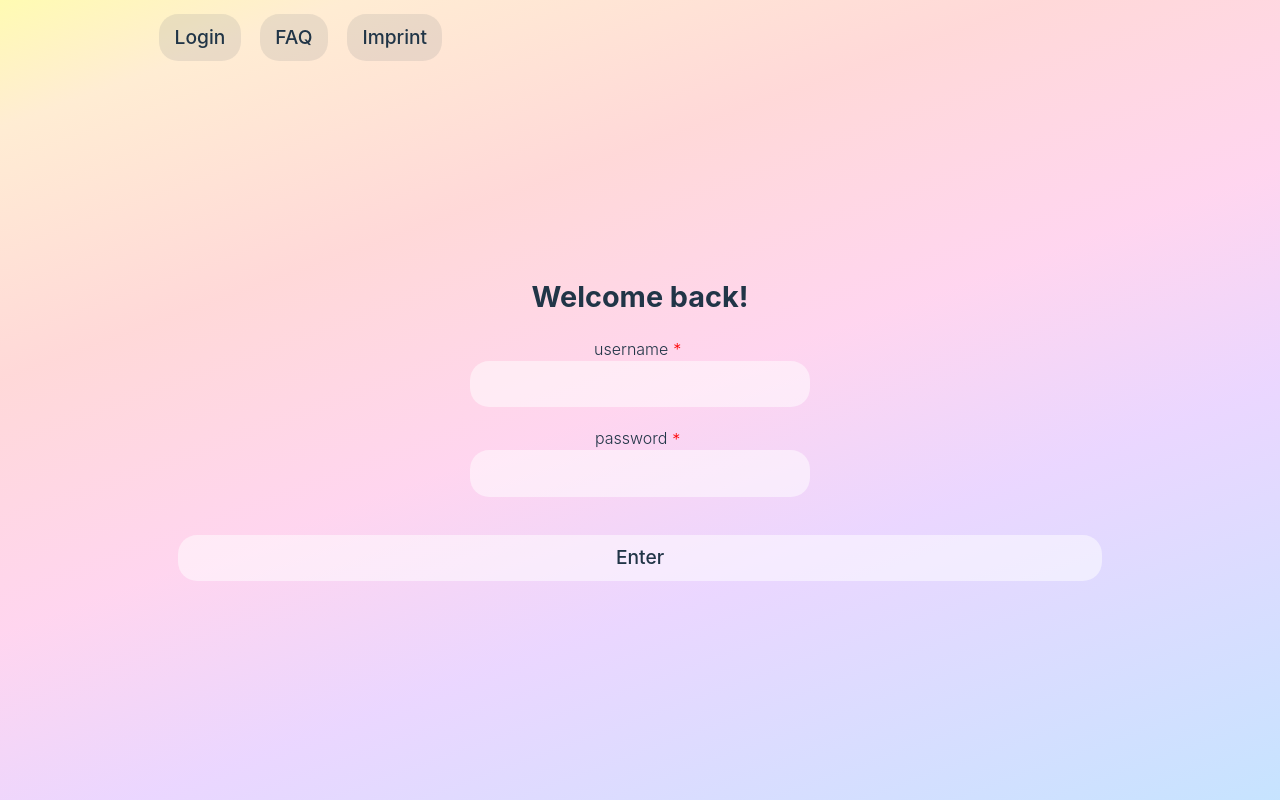
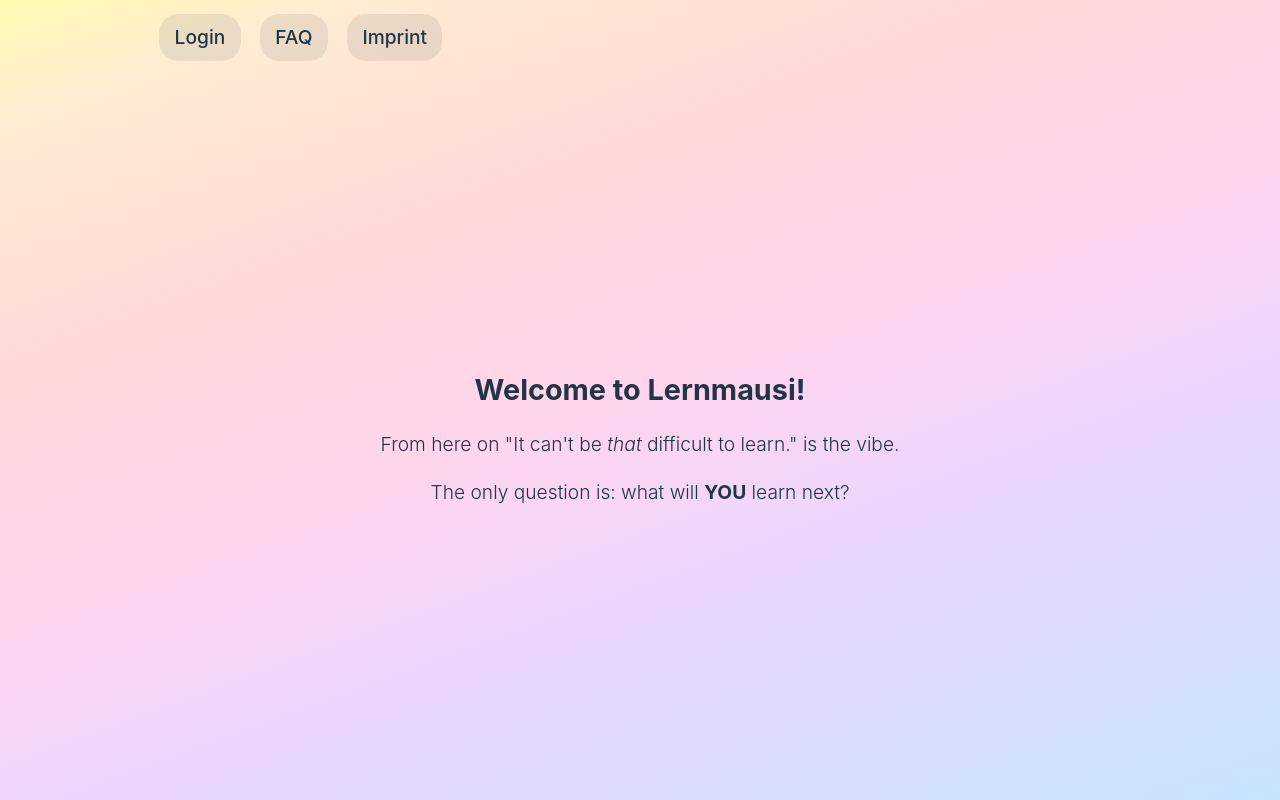
Before and after one commit to extra-jalapenos/apprendio-flashcard-app-frontend, a React (Vite) app: page / in a window 1280 px wide. Built offline with nearby package versions, Linux system fonts and the light colour scheme.

Commit message:
add home splash

```diff
--- a/src/App.jsx
+++ b/src/App.jsx
@@ -2,6 +2,7 @@ import { useEffect, useState } from 'react'
 import { initSession, sessionContext, userContext, practiceContext } from './context'
 import { Routes, Route, useNavigate } from 'react-router-dom'
 import Start from "./components/Start"
+import Home from './components/home/home'
 import CreateEntry from './components/creatingentries/CreateEntry'
 import CreateCategory from './components/categories/CreateCategory'
 import LoadPractice from './components/practice/LoadCategory'
@@ -85,7 +86,7 @@ export default function App() {
         <Header />
         <main>
           <Routes>
-            <Route path={"/"} element={<Login />}/>
+            <Route path={"/"} element={<Home />}/>
             <Route path={"/start"} element={<Start />}/>
             <Route path={"/login"} element={<Login />}/>
             <Route path={"/register"} element={<Register />}/>
--- /dev/null
+++ b/src/components/home/home.jsx
@@ -0,0 +1,9 @@
+export default function Home() {
+  return(
+    <div className="center">
+      <h2>Welcome to Lernmausi!</h2>
+      <p>From here on &quot;It can&apos;t be <em>that</em> difficult to learn.&quot; is the vibe.</p>
+      <p>The only question is: what will <b>YOU</b> learn next?</p>
+    </div>
+  )
+}
```
